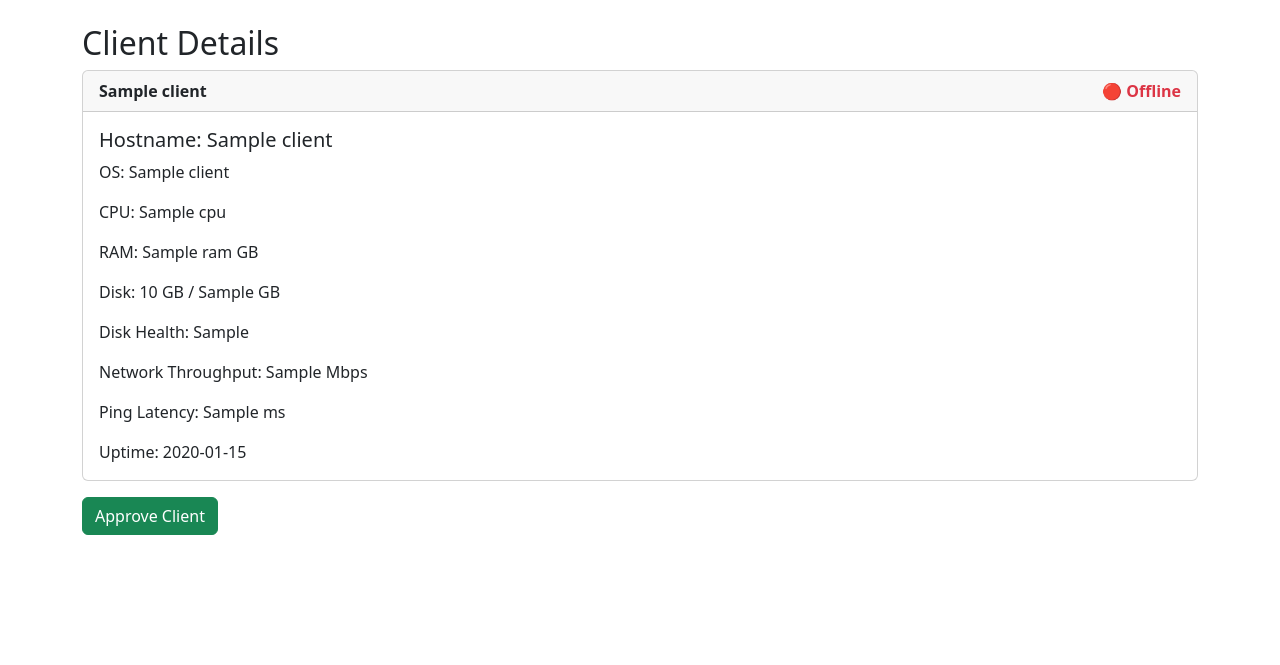
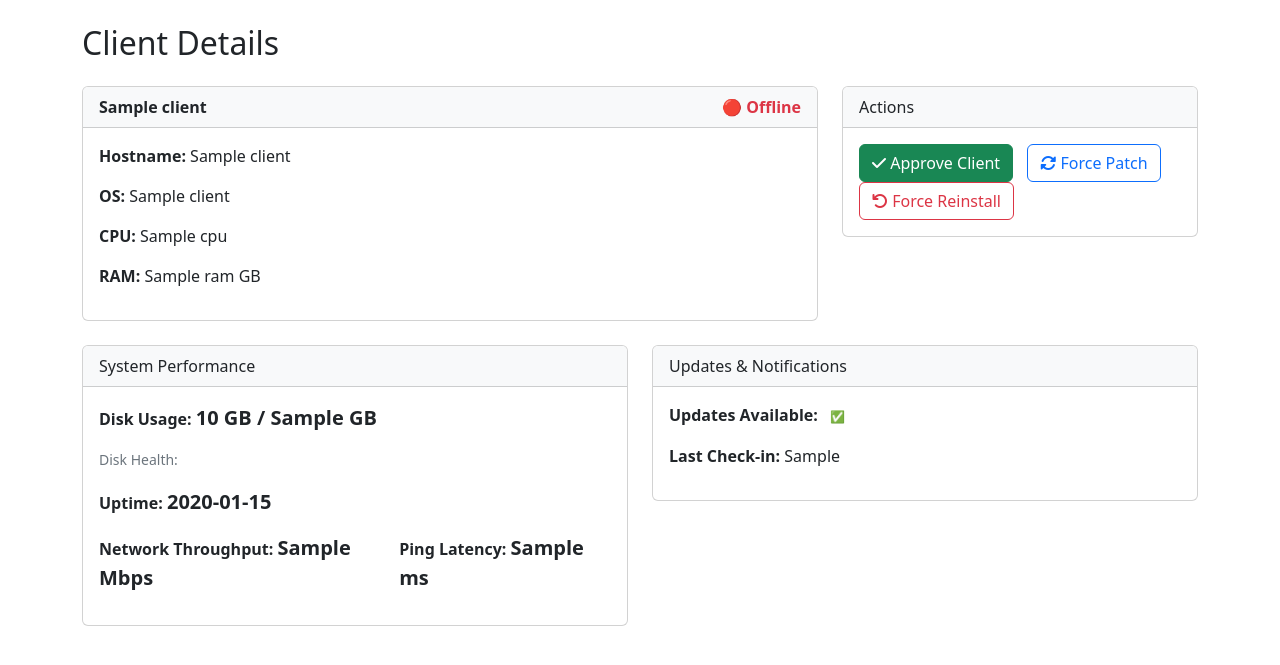
Before and after one commit to gitarman94/PatchPilot, a Python web app: template templates/client_detail.html in a window 1280 px wide. Shown: the top 665 px of the page. Run offline with Jinja, Linux system fonts and the light colour scheme; the template is opened without the code that fills it: most values are stand-ins (such as "Sample title", 1, 10 or a date in 2020).

Commit message:
Refactor client detail page with new layout and actions
Updated client detail page layout and added new action buttons for client management.

```diff
--- a/templates/client_detail.html
+++ b/templates/client_detail.html
@@ -17,17 +17,26 @@
     <style>
         .status-online { color:#28a745; font-weight:bold; }
         .status-offline { color:#dc3545; font-weight:bold; }
+        .card-header { background-color: #f8f9fa; }
+        .metric-value { font-size: 1.25rem; font-weight: bold; }
+        .metric-label { font-size: 0.875rem; color: #6c757d; }
+        .action-buttons .btn { margin-right: 10px; }
+        .spinner-container { text-align: center; margin-top: 20px; }
+        .badge-status { padding: 5px 10px; font-size: 0.875rem; }
     </style>
 </head>
 <body>
 <div class="container py-4">
 
-    <h2>Client Details</h2>
+    <h2 class="mb-4">Client Details</h2>
 
+    <!-- Status & Basic Info -->
+    <div class="row mb-4">
+        <div class="col-md-8">
             <div class="card">
-        <div class="card-header">
-            <strong>{{ client.client_name or '—' }}</strong>
-            <span id="status" class="float-end">
+                <div class="card-header d-flex justify-content-between align-items-center">
+                    <span><strong>{{ client.client_name or '—' }}</strong></span>
+                    <span id="status">
                         {% if client.online %}
                             <span class="status-online">🟢 Online</span>
                         {% else %}
@@ -36,49 +45,104 @@
                     </span>
                 </div>
                 <div class="card-body">
-            <h5 class="card-title">Hostname: {{ client.client_name }}</h5>
-            <p class="card-text">OS: {{ client.os_name }}</p>
-            <p class="card-text">CPU: {{ client.cpu }}</p>
-            <p class="card-text">RAM: {{ client.ram }} GB</p>
-            <p class="card-text">Disk: {{ client.disk_total }} GB / {{ client.disk_free }} GB</p>
-            <p class="card-text">Disk Health: {{ client.disk_health }}</p>
-            <p class="card-text">Network Throughput: {{ client.network_throughput }} Mbps</p>
-            <p class="card-text">Ping Latency: {{ client.ping_latency }} ms</p>
-            <p class="card-text">Uptime: {{ client.uptime }}</p>
+                    <p><strong>Hostname:</strong> {{ client.client_name }}</p>
+                    <p><strong>OS:</strong> {{ client.os_name }}</p>
+                    <p><strong>CPU:</strong> {{ client.cpu }}</p>
+                    <p><strong>RAM:</strong> {{ client.ram }} GB</p>
+                </div>
             </div>
         </div>
 
-    <!-- Actions -->
-    <button id="approve-client" class="btn btn-success mt-3">Approve Client</button>
+        <div class="col-md-4">
+            <div class="card">
+                <div class="card-header">Actions</div>
+                <div class="card-body action-buttons">
+                    <button id="approve-client" class="btn btn-success">
+                        <i class="fa-solid fa-check"></i> Approve Client
+                    </button>
+                    <button class="btn btn-outline-primary">
+                        <i class="fa-solid fa-rotate"></i> Force Patch
+                    </button>
+                    <button class="btn btn-outline-danger">
+                        <i class="fa-solid fa-arrow-rotate-left"></i> Force Reinstall
+                    </button>
+                </div>
+            </div>
+        </div>
+    </div>
+
+    <!-- Metrics & Performance -->
+    <div class="row mb-4">
+        <div class="col-md-6">
+            <div class="card">
+                <div class="card-header">System Performance</div>
+                <div class="card-body">
+                    <p><strong>Disk Usage:</strong> <span class="metric-value">{{ client.disk_total }} GB / {{ client.disk_free }} GB</span></p>
+                    <p class="metric-label">Disk Health:
+                        <span class="badge {{ 'badge-success' if client.disk_health == 'Healthy' else 'badge-danger' }}">
+                            {{ client.disk_health }}
+                        </span>
+                    </p>
+                    <p><strong>Uptime:</strong> <span class="metric-value">{{ client.uptime }}</span></p>
+                    <div class="d-flex justify-content-between">
+                        <p><strong>Network Throughput:</strong> <span class="metric-value">{{ client.network_throughput }} Mbps</span></p>
+                        <p><strong>Ping Latency:</strong> <span class="metric-value">{{ client.ping_latency }} ms</span></p>
+                    </div>
+                </div>
+            </div>
+        </div>
+
+        <div class="col-md-6">
+            <div class="card">
+                <div class="card-header">Updates & Notifications</div>
+                <div class="card-body">
+                    <p><strong>Updates Available:</strong>
+                        {% if client.updates_available %}
+                            <span class="badge badge-warning">⚠️ Yes</span>
+                        {% else %}
+                            <span class="badge badge-success">✅ No</span>
+                        {% endif %}
+                    </p>
+                    <p><strong>Last Check-in:</strong> {{ client.last_checkin }}</p>
+                </div>
+            </div>
+        </div>
+    </div>
+
+    <!-- Loading state -->
+    <div class="spinner-container" id="loadingState">
+        <div class="spinner-border" role="status"></div>
+        <p>Loading data...</p>
+    </div>
 
 </div>
 
 <script src="https://code.jquery.com/jquery-3.7.0.min.js" crossorigin="anonymous"></script>
-<script src="https://cdn.jsdelivr.net/npm/bootstrap@5.3.0/dist/js/bootstrap.bundle.min.js"
-        crossorigin="anonymous"></script>
+<script src="https://cdn.jsdelivr.net/npm/bootstrap@5.3.0/dist/js/bootstrap.bundle.min.js" crossorigin="anonymous"></script>
 
 <script>
     $(document).ready(function () {
         // Periodic refresh of client status every 30 seconds
         setInterval(function() {
             $.get(`/api/clients/{{ client.id }}/status`, function(data) {
-                // Update client status in detail page
+                // Update client status
                 if (data.client.online) {
                     $('#status').html('<span class="status-online">🟢 Online</span>');
                 } else {
                     $('#status').html('<span class="status-offline">🔴 Offline</span>');
                 }
             });
-        }, 30000); // 30 seconds
+        }, 30000); // Refresh every 30 seconds
 
-        // Client action forms (approve, force update, allow check-in)
-        {% if client.approved is not true %}
+        // Approve client
         $('#approve-client').click(function() {
             $.post('/approve/{{ client.id }}', function(response) {
-                // Handle approval response, maybe show a success message or update the button
+                alert("Client approved successfully!");
             });
         });
-        {% endif %}
+
+        // Hide loading spinner when data is loaded
+        $('#loadingState').hide();
     });
 </script>
 
```
Lines whose indentation alone changed are shown as unchanged.
